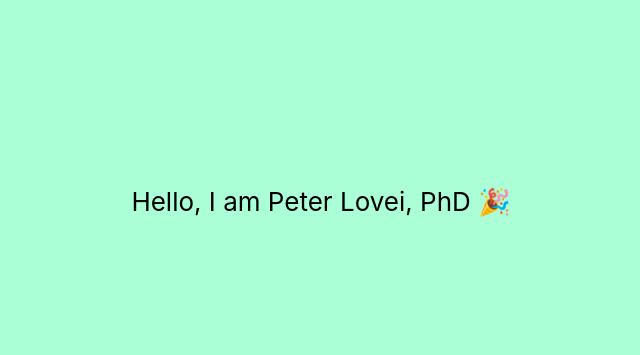
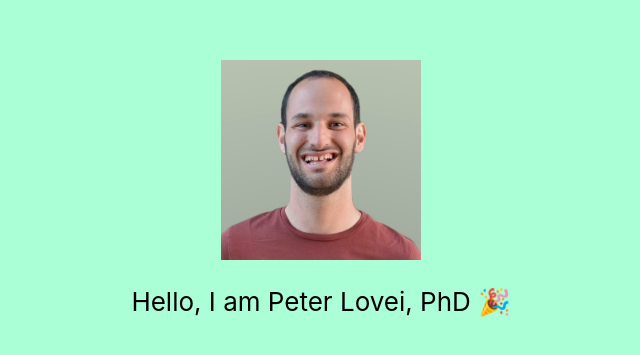
Before and after one commit to loveipeter/my-portfolio, a React (Create React App) app: page / in a window 1280 px wide. Shown: the part 199-554 px from the top of the page, without its empty margins (319-959 px from the left). Built offline with nearby package versions, Linux system fonts and the light colour scheme.

Commit message:
Photo added

```diff
--- a/src/App.js
+++ b/src/App.js
@@ -1,10 +1,10 @@
-import logo from './logo.svg';
 import './App.css';
 
 function App() {
   return (
     <div className="App">
       <header className="App-header">
+        <img src={require('./img/pl.jpg')} width={"200px"} height={"200px"} />
         <p>Hello, I am Peter Lovei, PhD 🎉</p>
       </header>
     </div>
```
Also changed, not shown: src/img/pl.jpg (added).
